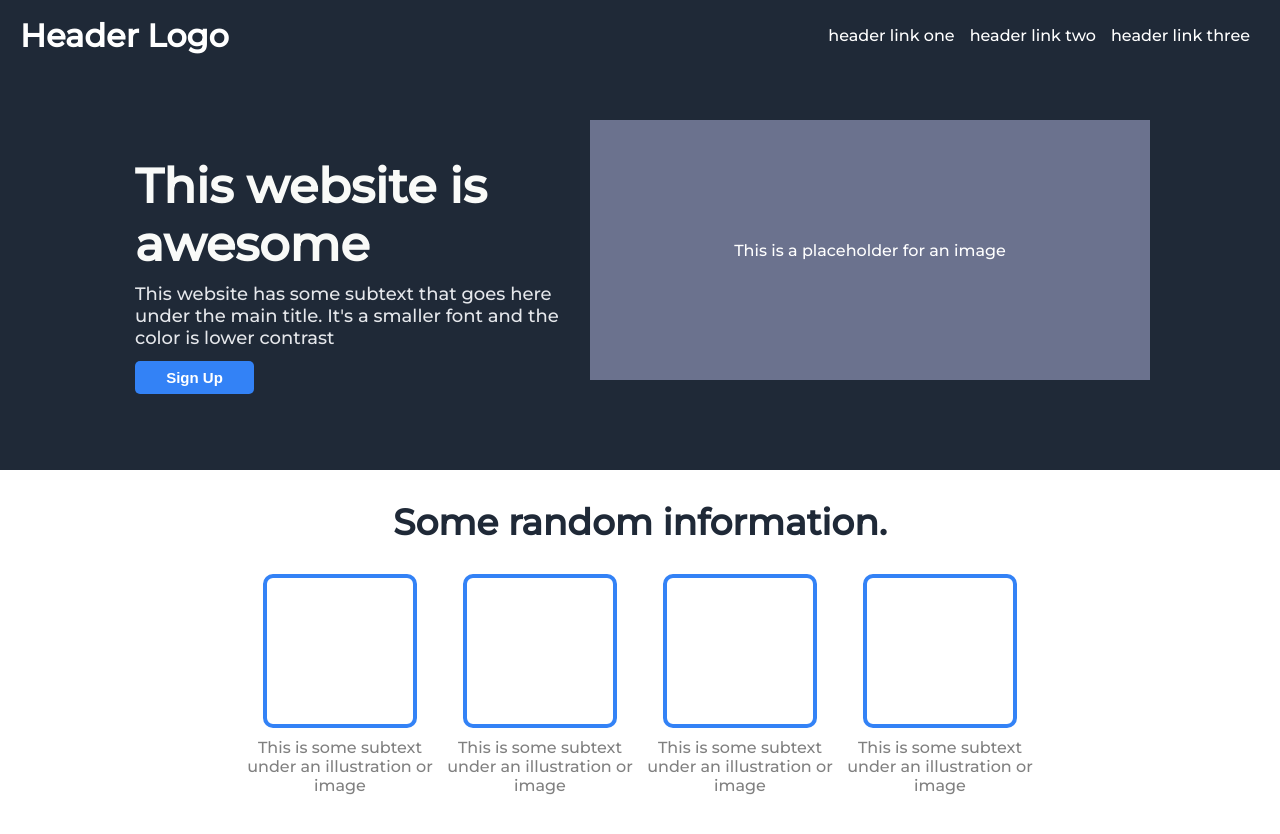
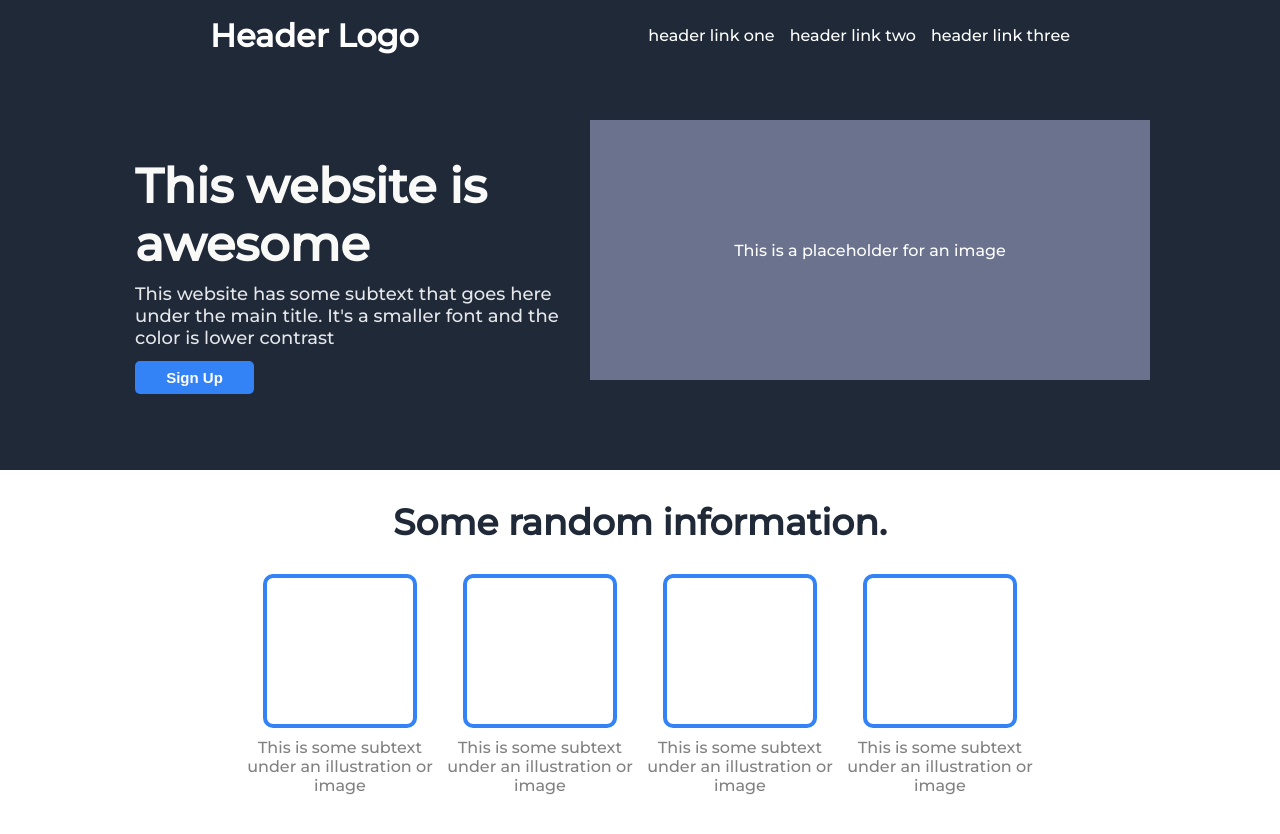
Before and after one commit to cncg/landing-page, a plain HTML site: page index.html in a window 1280 px wide. Drawn offline with Linux system fonts and the light colour scheme.

Commit message:
navbar change

```diff
--- a/style.css
+++ b/style.css
@@ -20,6 +20,7 @@ body {
 
 .logo {
   margin-right: auto;
+  margin-left: 190px;
 }
 
 .right-links {
@@ -27,6 +28,7 @@ body {
   align-items: center;
 
   margin: 10px;
+  margin-right: 190px;
   gap: 15px;
 }
 
```
